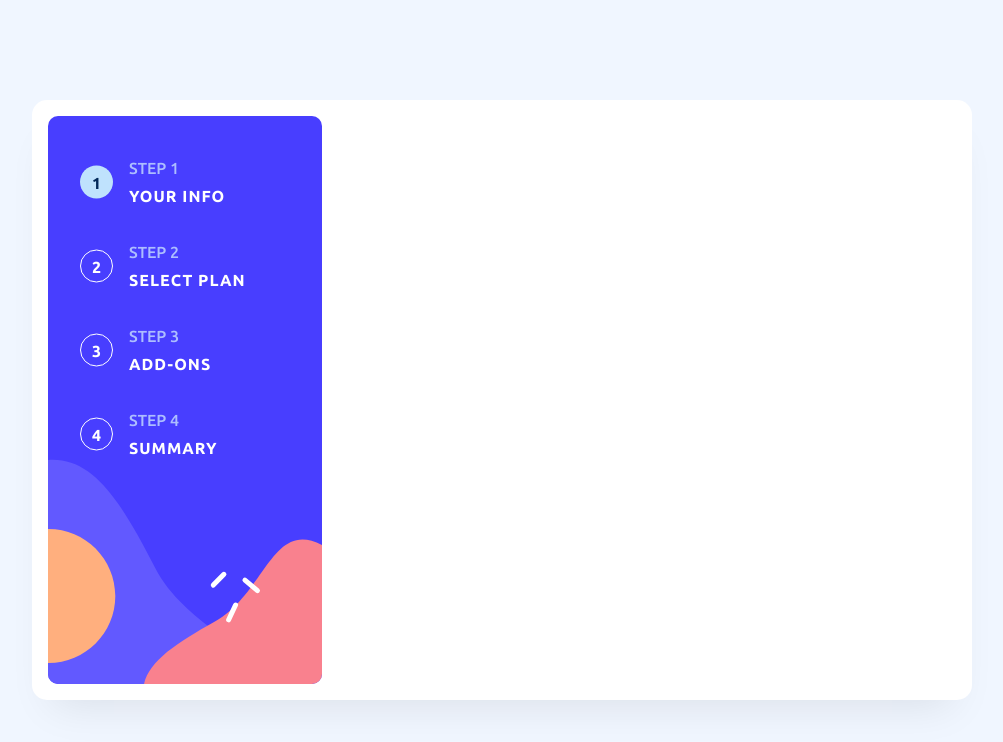
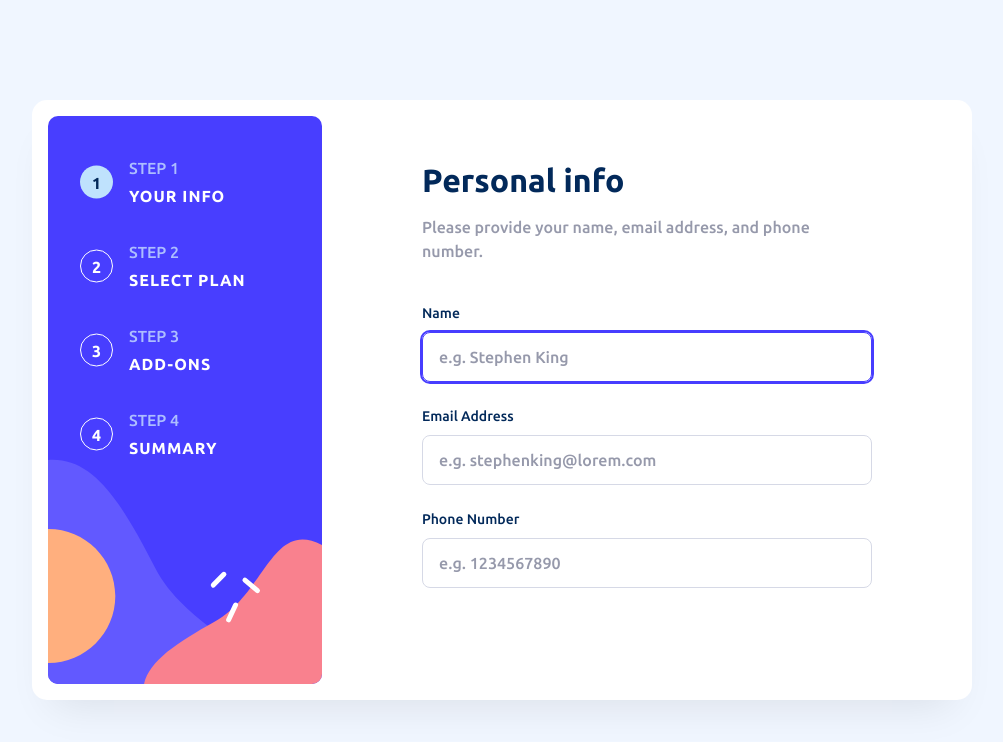
Before and after one commit to ArkadiuszKolodynski/multi-step-form, a React (Vite) app: page / in a window 1280 px wide. Shown: the top 742 px of the page, without its empty margins (138-1141 px from the left). Built offline with nearby package versions, Linux system fonts and the light colour scheme.

Commit message:
feat: add personal info card step

```diff
--- a/src/App.module.scss
+++ b/src/App.module.scss
@@ -1,4 +1,7 @@
 @use "./styles/colors" as *;
+
+$padding: 1rem;
+$card-side-padding: 1rem;
 
 .main {
   position: relative;
@@ -7,15 +10,38 @@
   flex-direction: column;
 }
 
+.content {
+  display: flex;
+  flex-direction: column;
+  height: 100%;
+  overflow: hidden;
+  margin-top: -4.5625rem;
+}
+
+.cardWrapper {
+  flex: 1;
+  padding: 0 $card-side-padding 1rem;
+  min-height: 0;
+  overflow-y: auto;
+}
+
 @media only screen and (min-width: 1024px) {
   .main {
     height: unset;
     width: 940px;
     display: flex;
     flex-direction: row;
-    padding: 1rem;
+    padding: $padding;
     background-color: $white;
     border-radius: 15px;
     box-shadow: 0 25px 40px -20px rgba(0, 0, 0, 0.0951);
   }
+
+  .content {
+    margin-top: unset;
+    height: unset;
+    flex: 1;
+    padding: calc(3.5rem - 1rem) calc(6.25rem - $padding - $card-side-padding) calc(2rem - $padding)
+      calc(6.25rem - $card-side-padding);
+  }
 }
--- a/src/App.tsx
+++ b/src/App.tsx
@@ -1,14 +1,56 @@
-import { useState } from "react";
+import { Suspense, useId, useReducer, useState } from "react";
+import { ClipLoader } from "react-spinners";
 import styles from "./App.module.scss";
+import PersonalInfoCard from "./components/cards/PersonalInfoCard";
 import { StepIndicator } from "./components/StepIndicator";
-import { steps } from "./data";
+import { plans, steps } from "./data";
+import { reducer, State } from "./reducer";
 
 function App() {
+  const initialState: State = {
+    name: "",
+    email: "",
+    phoneNumber: "",
+    personalInfoCardKey: 1,
+    plan: plans[0],
+    priceType: "monthly",
+    addons: new Set(),
+  };
+
   const [step] = useState(0);
+  const [state, dispatch] = useReducer(reducer, initialState);
+  const personalInfoFormId = "form-" + useId();
 
   return (
     <main className={styles.main}>
       <StepIndicator steps={steps} currentStep={steps[step].id} />
+      <Suspense fallback={<ClipLoader />}>
+        <div className={styles.content}>
+          {
+            <>
+              <div className={styles.cardWrapper}>
+                {step === 0 && (
+                  <PersonalInfoCard
+                    key={`personal-info-card-${state.personalInfoCardKey}`}
+                    initialName={state.name}
+                    initialEmail={state.email}
+                    initialPhoneNumber={state.phoneNumber}
+                    formId={personalInfoFormId}
+                    onSubmit={(result) => {
+                      dispatch({
+                        type: "UPDATE_PERSONAL_INFO",
+                        name: result.name,
+                        email: result.email,
+                        phoneNumber: result.phone,
+                      });
+                    }}
+                  />
+                )}
+              </div>
+            </>
+          }
+        </div>
+      </Suspense>
     </main>
   );
 }
--- /dev/null
+++ b/src/components/FormInput.module.scss
@@ -0,0 +1,58 @@
+@use "../styles/colors" as *;
+
+.labelContainer {
+  display: flex;
+  justify-content: space-between;
+  font-size: 0.75rem;
+}
+
+.label {
+  color: $marine-blue;
+}
+
+.errorMessage {
+  font-weight: 500;
+  color: $strawberry-red;
+}
+
+.input {
+  width: 100%;
+  margin-top: 0.1875rem;
+  font-size: 0.9375rem;
+  font-weight: 500;
+  color: $marine-blue;
+  background-color: $white;
+  padding: 0.6875rem 1rem 0.75rem;
+  border: 1px solid $light-gray;
+  border-radius: 4px;
+
+  &::placeholder {
+    color: $cool-gray;
+  }
+
+  &:focus {
+    outline: 2px solid $purplish-blue;
+    border-color: $purplish-blue;
+  }
+
+  &hover {
+    border-color: $purplish-blue;
+  }
+
+  &.error {
+    border-color: $strawberry-red;
+  }
+}
+
+@media only screen and (min-width: 1024px) {
+  .labelContainer {
+    font-size: 0.875rem;
+  }
+
+  .input {
+    margin-top: 0.5rem;
+    font-size: 1rem;
+    padding: 0.9375rem 1rem;
+    border-radius: 8px;
+  }
+}
--- /dev/null
+++ b/src/components/FormInput.tsx
@@ -0,0 +1,45 @@
+import { ComponentProps, forwardRef, useId } from "react";
+import styles from "./FormInput.module.scss";
+
+type Props = {
+  label: string;
+  value: string;
+  error?: string;
+  onChange: (newValue: string) => void;
+} & Pick<
+  ComponentProps<"input">,
+  "placeholder" | "type" | "autoFocus" | "required"
+>;
+
+export const FormInput = forwardRef<HTMLInputElement, Props>((props, ref) => {
+  const { label, value, onChange, error, ...inputProps } = props;
+  const id = "formInput-" + useId();
+
+  return (
+    <div>
+      <div className={styles.labelContainer}>
+        <label htmlFor={id} className={styles.label}>
+          {label}
+        </label>
+        {error && (
+          <p className={styles.errorMessage} aria-live="polite">
+            {error}
+          </p>
+        )}
+      </div>
+      <input
+        id={id}
+        type="text"
+        ref={ref}
+        className={`${styles.input} ${error ? styles.error : ""}`}
+        value={value}
+        onChange={(event) => {
+          onChange(event.target.value);
+        }}
+        {...inputProps}
+      />
+    </div>
+  );
+});
+
+FormInput.displayName = "FormInput";
--- /dev/null
+++ b/src/components/cards/Card.module.scss
@@ -0,0 +1,19 @@
+@use "../../styles/colors" as *;
+
+.container {
+  display: flex;
+  flex-direction: column;
+  padding: 2rem 1.5rem;
+  background-color: $white;
+  border-radius: 10px;
+  box-shadow: 0 25px 40px -20px rgba(0, 0, 0, 0.0951);
+}
+
+@media only screen and (min-width: 1024px) {
+  .container {
+    box-shadow: unset;
+    background-color: unset;
+    border-radius: unset;
+    padding: 0;
+  }
+}
--- /dev/null
+++ b/src/components/cards/Card.tsx
@@ -0,0 +1,18 @@
+import { ComponentProps } from "react";
+
+import styles from "./Card.module.scss";
+import { CardDescription } from "./CardDescription";
+import { CardTitle } from "./CardTitle";
+
+type Props = ComponentProps<"div">;
+
+export function Card({ children, className, ...rest }: Props) {
+  return (
+    <div className={`${styles.container} ${className ?? ""}`} {...rest}>
+      {children}
+    </div>
+  );
+}
+
+Card.Title = CardTitle;
+Card.Description = CardDescription;
--- /dev/null
+++ b/src/components/cards/CardDescription.module.scss
@@ -0,0 +1,10 @@
+@use "../../styles/colors" as *;
+
+.description {
+  margin: 0.5625rem 0 1.375rem;
+  color: $cool-gray;
+
+  @media only screen and (min-width: 1024px) {
+    margin: 0.6875rem 0 2.5rem;
+  }
+}
--- /dev/null
+++ b/src/components/cards/CardDescription.tsx
@@ -0,0 +1,16 @@
+import { ComponentProps } from "react";
+
+import styles from "./CardDescription.module.scss";
+
+type Props = ComponentProps<"p">;
+
+export function CardDescription({ className, children, ...rest }: Props) {
+  return (
+    <p
+      className={`text-body-lg ${styles.description} ${className ?? ""}`}
+      {...rest}
+    >
+      {children}
+    </p>
+  );
+}
--- /dev/null
+++ b/src/components/cards/CardTitle.module.scss
@@ -0,0 +1,13 @@
+@use "../../styles/colors" as *;
+
+.title {
+  font-size: 1.5rem;
+  font-weight: 700;
+  color: $marine-blue;
+}
+
+@media only screen and (min-width: 1024px) {
+  .title {
+    font-size: 2rem;
+  }
+}
--- /dev/null
+++ b/src/components/cards/CardTitle.tsx
@@ -0,0 +1,13 @@
+import { ComponentProps } from "react";
+
+import styles from "./CardTitle.module.scss";
+
+type Props = ComponentProps<"h1">;
+
+export function CardTitle({ children, className, ...rest }: Props) {
+  return (
+    <h1 className={`${styles.title} ${className ?? ""}`} {...rest}>
+      {children}
+    </h1>
+  );
+}
--- /dev/null
+++ b/src/components/cards/PersonalInfoCard.module.scss
@@ -0,0 +1,9 @@
+.cardContent {
+  display: flex;
+  flex-direction: column;
+  gap: 1rem;
+
+  @media only screen and (min-width: 1024px) {
+    gap: 1.5rem;
+  }
+}
--- /dev/null
+++ b/src/components/cards/PersonalInfoCard.tsx
@@ -0,0 +1,130 @@
+import { useRef, useState } from "react";
+import { FormInput } from "../FormInput";
+import { Card } from "./Card";
+import styles from "./PersonalInfoCard.module.scss";
+
+type SubmitResult = { name: string; email: string; phone: string };
+
+type Props = {
+  initialName: string;
+  initialEmail: string;
+  initialPhoneNumber: string;
+  formId: string;
+  onSubmit: (result: SubmitResult) => void;
+};
+
+export default function PersonalInfoCard({
+  initialName,
+  initialEmail,
+  initialPhoneNumber,
+  formId,
+  onSubmit,
+}: Props) {
+  const nameInputRef = useRef<HTMLInputElement>(null);
+  const emailInputRef = useRef<HTMLInputElement>(null);
+  const phoneInputRef = useRef<HTMLInputElement>(null);
+
+  const [name, setName] = useState(initialName);
+  const [email, setEmail] = useState(initialEmail);
+  const [phone, setPhone] = useState(initialPhoneNumber);
+  const [hasSubmitted, setHasSubmitted] = useState(false);
+
+  const phoneError = validatePhoneNumber(phone);
+  const emailError = validateEmail(email);
+  const nameError = validateName(name);
+
+  return (
+    <Card>
+      <Card.Title>Personal info</Card.Title>
+      <Card.Description>
+        Please provide your name, email address, and phone number.
+      </Card.Description>
+      <form
+        noValidate
+        id={formId}
+        className={styles.cardContent}
+        onSubmit={(event) => {
+          event.preventDefault();
+          if (!(nameError || emailError || phoneError)) {
+            onSubmit({ name, email, phone });
+            return;
+          }
+
+          setHasSubmitted(true);
+
+          if (nameError) {
+            nameInputRef.current?.focus();
+            return;
+          }
+          if (emailError) {
+            emailInputRef.current?.focus();
+            return;
+          }
+          if (phoneError) {
+            phoneInputRef.current?.focus();
+            return;
+          }
+        }}
+      >
+        <FormInput
+          ref={nameInputRef}
+          label="Name"
+          value={name}
+          type="text"
+          placeholder="e.g. Stephen King"
+          onChange={(name: string) => setName(name)}
+          autoFocus
+          error={hasSubmitted ? nameError : undefined}
+        />
+        <FormInput
+          ref={emailInputRef}
+          label="Email Address"
+          value={email}
+          type="email"
+          placeholder="e.g. stephenking@lorem.com"
+          onChange={(email: string) => setEmail(email)}
+          error={hasSubmitted ? emailError : undefined}
+        />
+        <FormInput
+          ref={phoneInputRef}
+          label="Phone Number"
+          value={phone}
+          type="tel"
+          placeholder="e.g. 1234567890"
+          onChange={(phone: string) => setPhone(phone)}
+          error={hasSubmitted ? phoneError : undefined}
+        />
+      </form>
+    </Card>
+  );
+}
+
+function validateName(name: string) {
+  if (name.length === 0) {
+    return "This field is required";
+  }
+}
+
+function validateEmail(email: string) {
+  if (email.length === 0) {
+    return "This field is required";
+  }
+
+  if (
+    !/^[a-zA-Z0-9.!#$%&'*+/=?^_`{|}~-]+@[a-zA-Z0-9-]+(?:\.[a-zA-Z0-9-]+)*$/.test(
+      email
+    )
+  ) {
+    return "Invalid email";
+  }
+}
+
+function validatePhoneNumber(phone: string) {
+  if (phone.length === 0) {
+    return "This field is required";
+  }
+
+  if (!/^[0-9]*$/.test(phone)) {
+    return "Should only contain numbers";
+  }
+}
```
